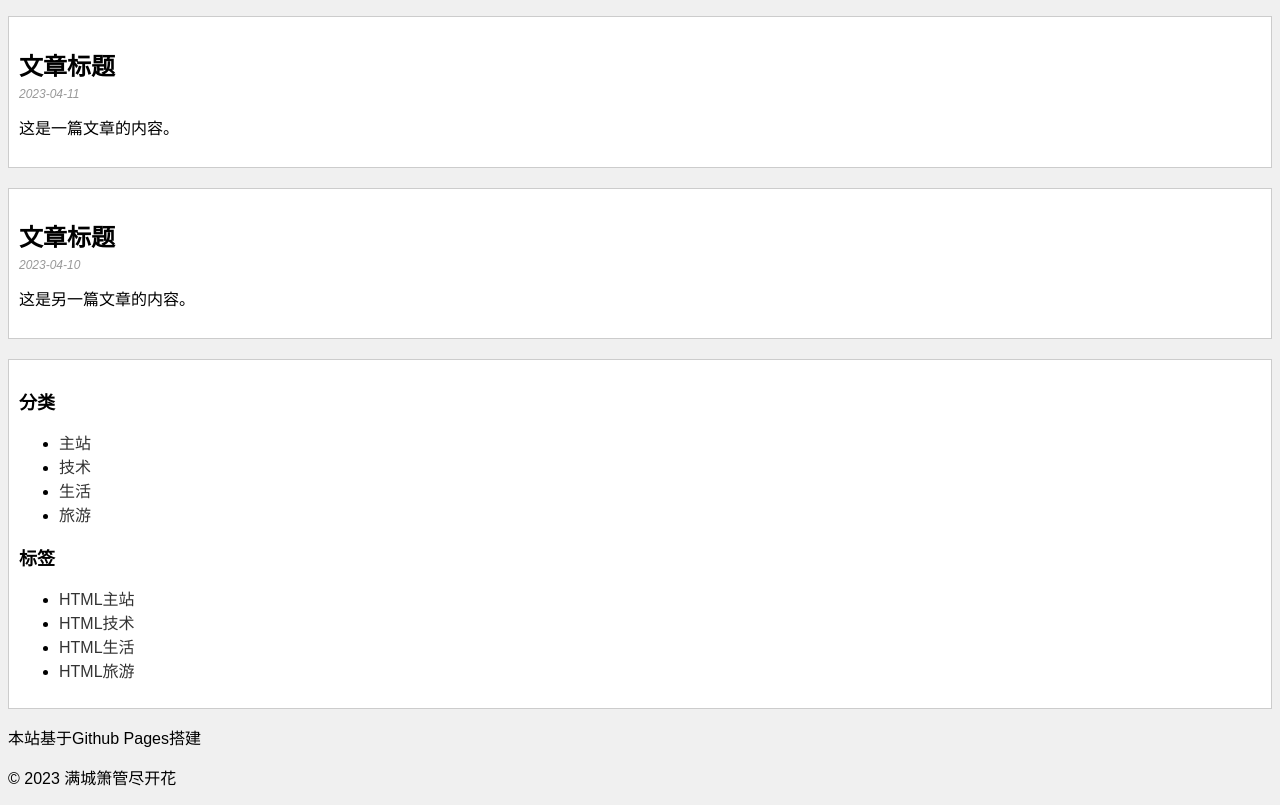
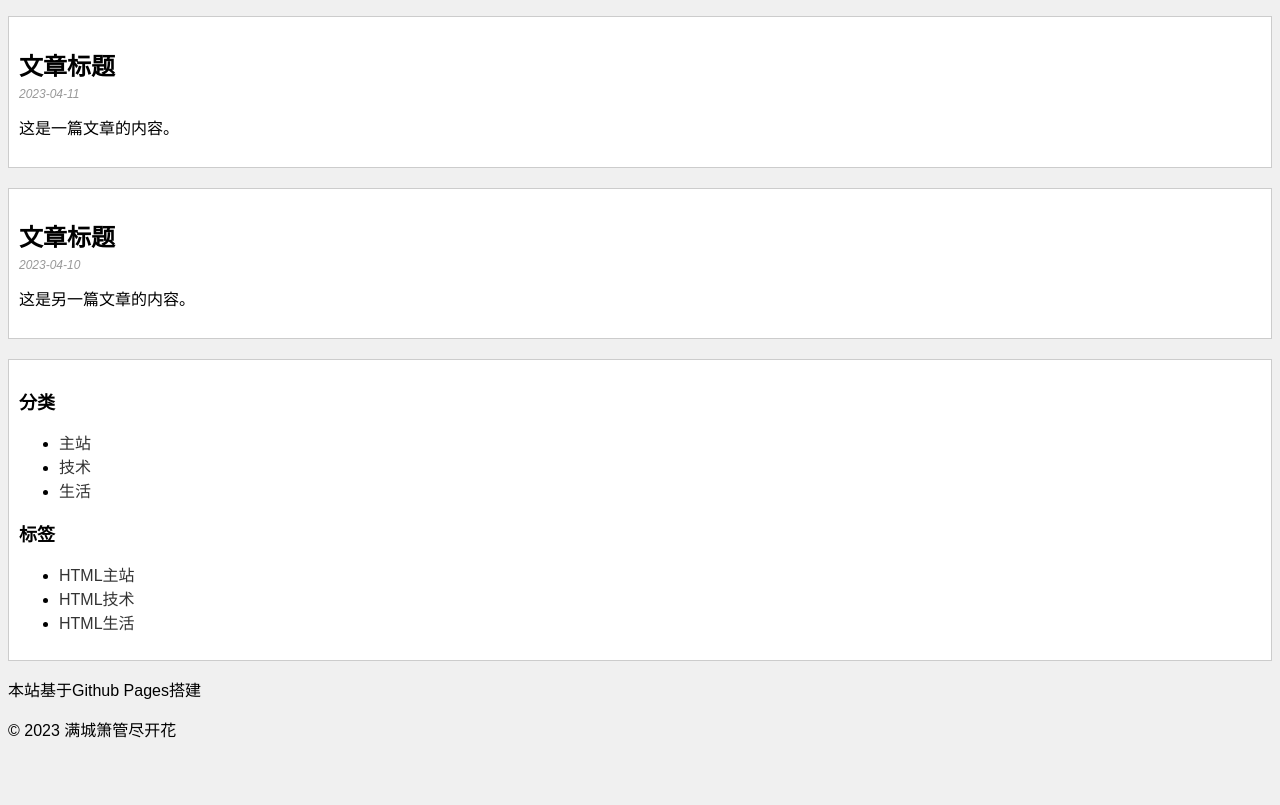
Before and after one commit to mcxgjkh/blog, a plain HTML site: page www/jishu.html in a window 1280 px wide. Shown: the part 119-924 px from the top of the page. After the commit the page ends 876 px from the top, so only its background shows below. Drawn offline with Linux system fonts and the light colour scheme.

Commit message:
Update jishu.html

```diff
--- a/www/jishu.html
+++ b/www/jishu.html
@@ -88,7 +88,6 @@
         <li><a href="https://mcxgjkh.github.io/blog/index.html">主站</a></li>
         <li><a href="https://mcxgjkh.github.io/blog/www/jishu.html">技术</a></li>
         <li><a href="https://mcxgjkh.github.io/blog/www/shenghuo.html">生活</a></li>
-        <li><a href="https://mcxgjkh.github.io/blog/www/lvyou.html">旅游</a></li>
       </ul>
 
       <h3>标签</h3>
@@ -96,7 +95,6 @@
         <li><a href="https://github.com/mcxgjkh/blog/blob/main/index.html">HTML主站</a></li>
         <li><a href="https://github.com/mcxgjkh/blog/blob/main/www/jishu.html">HTML技术</a></li>
         <li><a href="https://github.com/mcxgjkh/blog/blob/main/www/shenghuo.html">HTML生活</a></li>
-        <li><a href="https://github.com/mcxgjkh/blog/blob/main/www/lvyou.html">HTML旅游</a></li>
       </ul>
     </aside>
 
```
